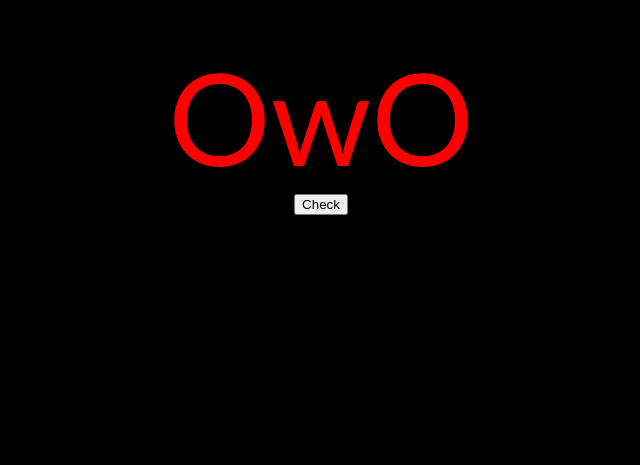
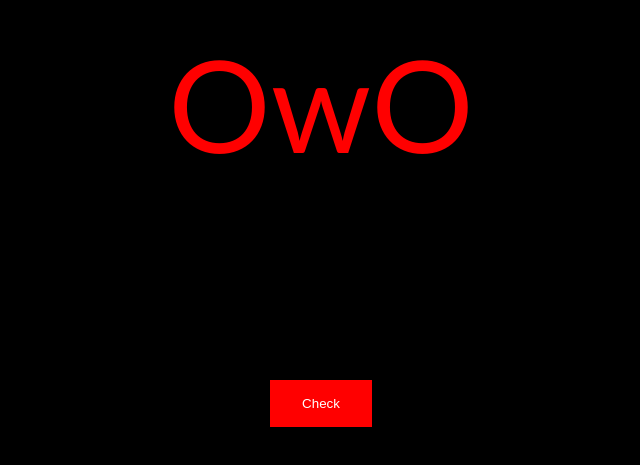
Before and after one commit to taolicus/owo, a plain HTML site: page index.html in a window 1280 px wide. Shown: the part 273-738 px from the top of the page, without its empty margins (319-959 px from the left). Drawn offline with Linux system fonts and the light colour scheme.

Commit message:
change ui layout

```diff
--- a/index.html
+++ b/index.html
@@ -12,10 +12,10 @@
 
 <body>
   <section>
-    <div class="container owo-display">
-      <div id="owo">OwO</div>
+    <div class="container">
+      <div id="owo" class="owo-display">OwO</div>
       <div id="controls">
-        <button id="send-msg">Check</button>
+        <button id="send-msg" class="btn">Check</button>
       </div>
     </div>
   </section>
--- a/main.css
+++ b/main.css
@@ -15,10 +15,27 @@ body {
     display: flex;
     flex-direction: column;
     justify-content: center;
+    align-items: center;
+    min-height: 100vh;
 }
 .owo-display {
-    min-height: 100vh;
+    padding: 25vh;
 }
 #owo {
     font-size: 8rem;
 }
+
+.btn {
+    background-color: red;
+    color: #fff;
+    border: none;
+    padding: 1rem 2rem;
+    cursor: pointer;
+    transition: background-color .3s, transform .3s;
+}
+.btn:hover {
+    background-color: #900;
+}
+.btn:active {
+    transform: translateY(4px);
+}
```
